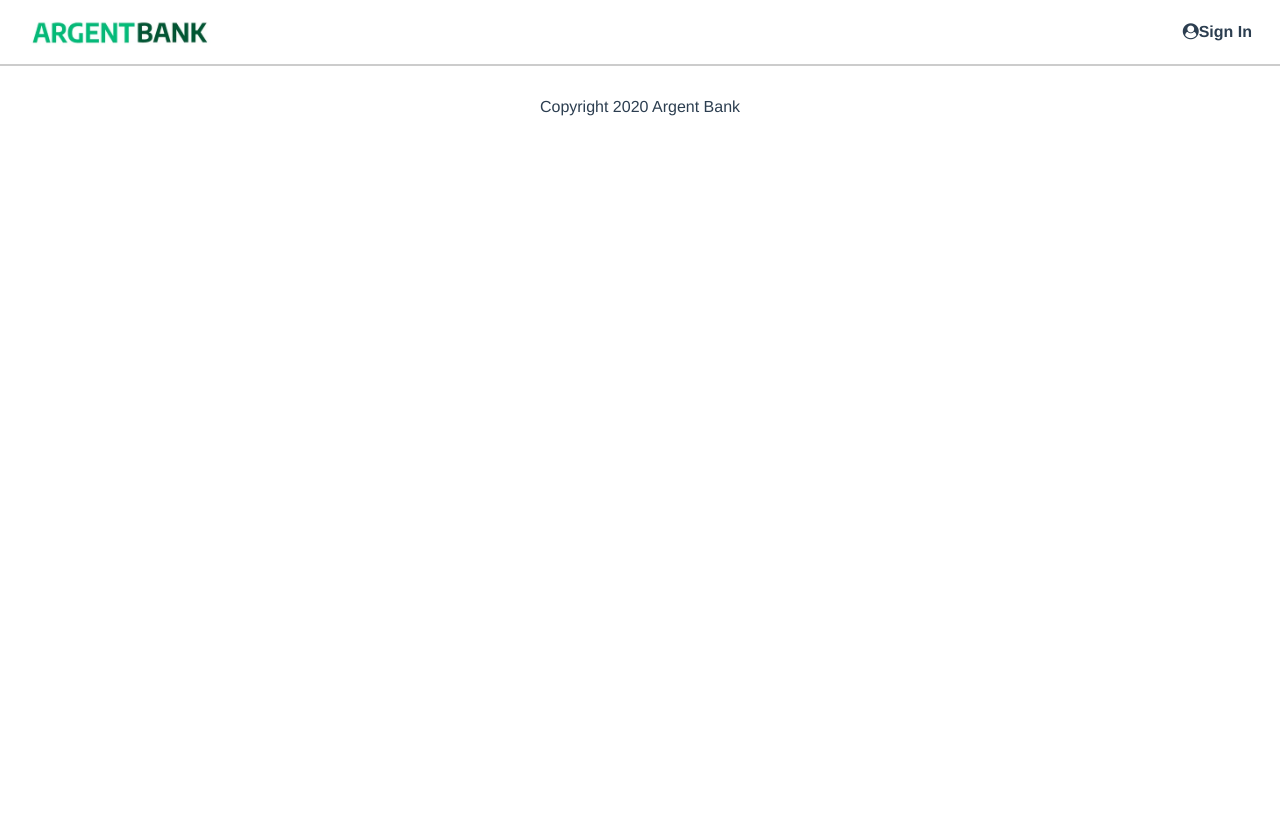
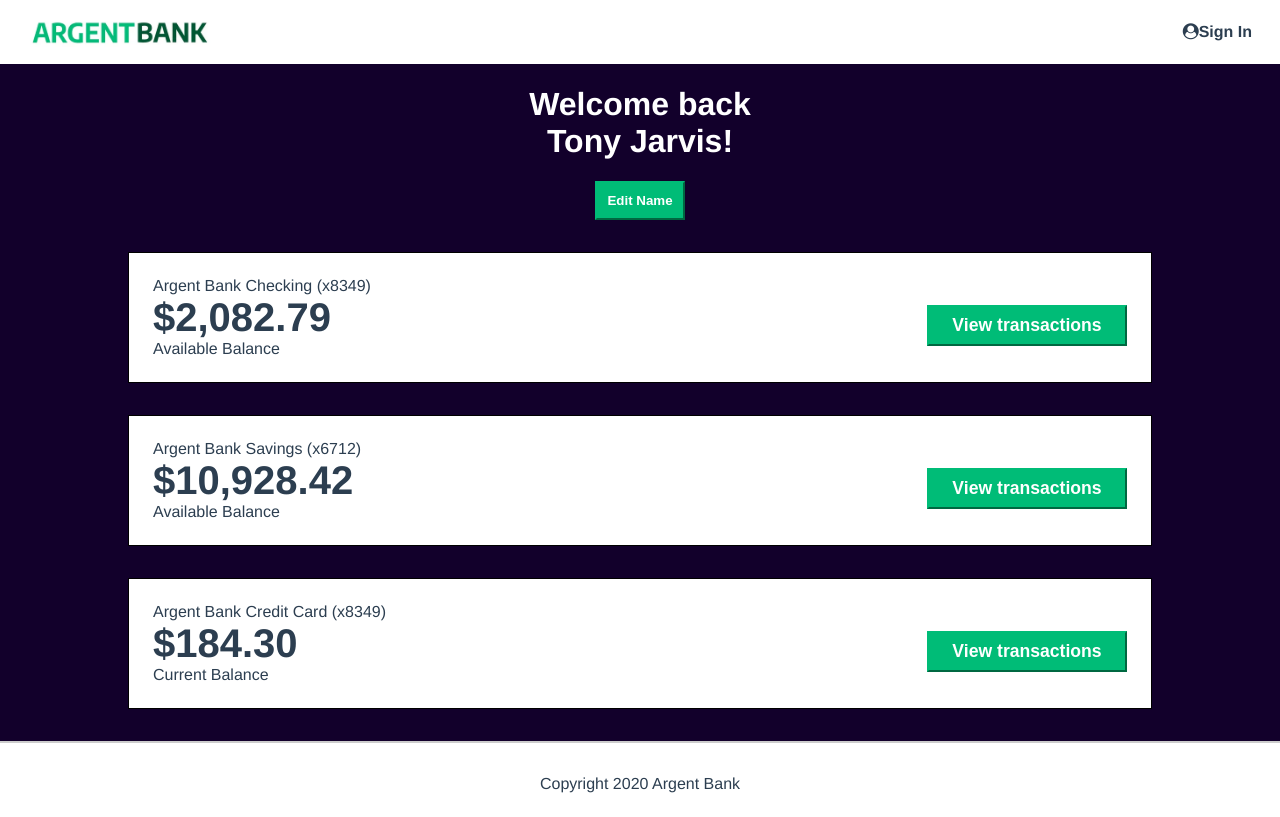
Before and after one commit to 3m3line/P10_ArgentBank, a React (Vite) app in the folder FrontEnd/: page /User in a window 1280 px wide. Built offline with nearby package versions, Linux system fonts and the light colour scheme.

Commit message:
Intégration page User

```diff
--- a/FrontEnd/src/App.jsx
+++ b/FrontEnd/src/App.jsx
@@ -15,7 +15,7 @@
       <Routes>
         <Route path="/" element={<Home />} />
         <Route path="/SignIn" element={<SignIn />} />
-        <Route path="/User/:id" element={<User />} />
+        <Route path="/User" element={<User />} />
       </Routes>
       <Footer />
     </Router>
--- /dev/null
+++ b/FrontEnd/src/components/AccountCard.jsx
@@ -0,0 +1,18 @@
+import Button from './Button';
+
+function AccountCard({ title, amount, description, buttonText }) {
+  return (
+    <section className="account">
+      <div className="account-content-wrapper">
+        <h3 className="account-title">{title}</h3>
+        <p className="account-amount">{amount}</p>
+        <p className="account-amount-description">{description}</p>
+      </div>
+      <div className="account-content-wrapper cta">
+        <Button text={buttonText} className="transaction-button" />
+      </div>
+    </section>
+  );
+}
+
+export default AccountCard;
--- a/FrontEnd/src/pages/User.jsx
+++ b/FrontEnd/src/pages/User.jsx
@@ -1,10 +1,34 @@
-const User = () => {
-    return (
-      <div>
-        <h1>User</h1>
-        {/* La page connecté ici */}
+import AccountCard from '../components/AccountCard';
+import Button from '../components/Button';
+
+function User() {
+  return (
+    <main className="main bg-dark">
+      <div className="header">
+        <h1>Welcome back<br />Tony Jarvis!</h1>
+        <Button text="Edit Name" className="edit-button" />
       </div>
-    );
-  };
+      <h2 className="sr-only">Accounts</h2>
+      <AccountCard
+        title="Argent Bank Checking (x8349)"
+        amount="$2,082.79"
+        description="Available Balance"
+        buttonText="View transactions"
+      />
+      <AccountCard
+        title="Argent Bank Savings (x6712)"
+        amount="$10,928.42"
+        description="Available Balance"
+        buttonText="View transactions"
+      />
+      <AccountCard
+        title="Argent Bank Credit Card (x8349)"
+        amount="$184.30"
+        description="Current Balance"
+        buttonText="View transactions"
+      />
+    </main>
+  );
+}
 
-  export default User;
+export default User;
```
